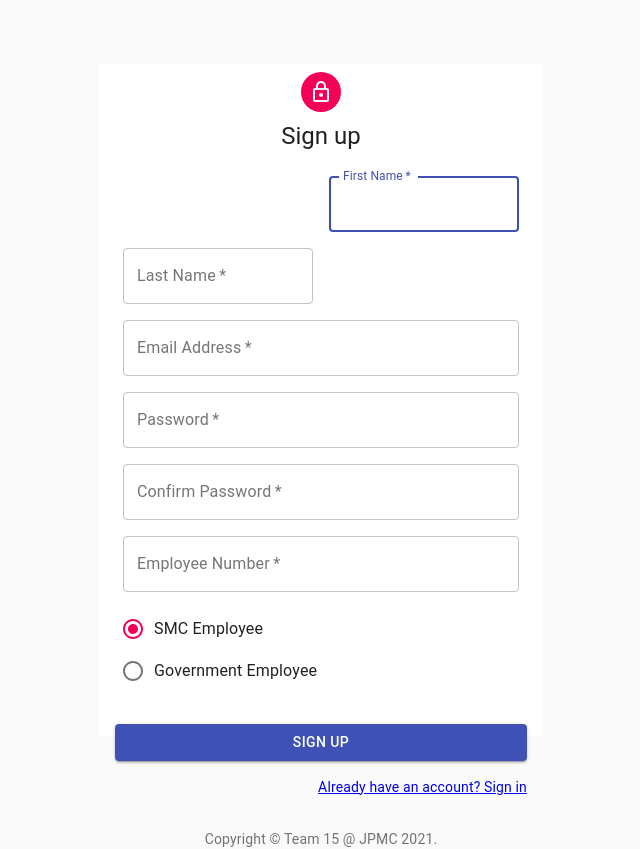
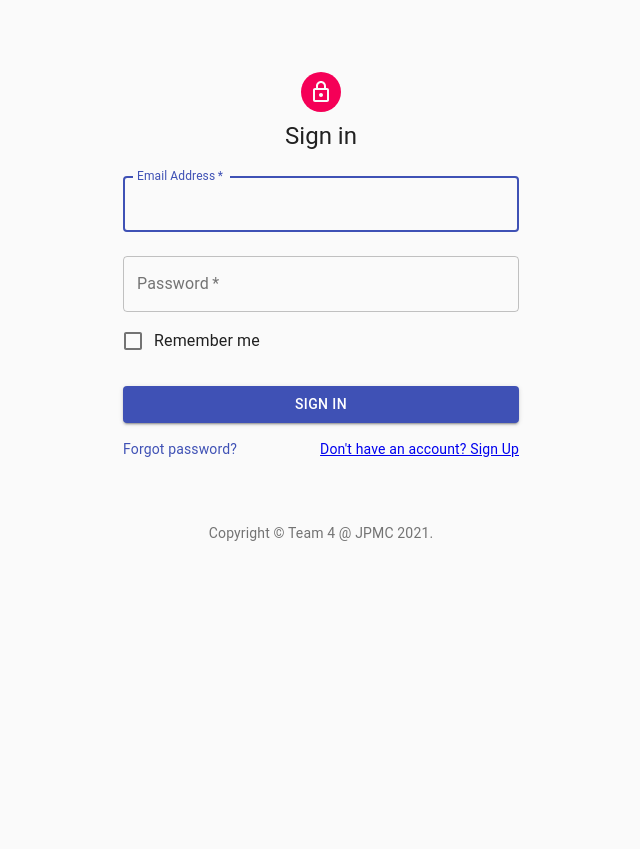
Before and after one commit to aaryandewan/react_auth_2, a React (Create React App) app: page /signin in a window 1280 px wide. Shown: the whole page, without its empty margins (319-959 px from the left). After the commit the page ends 800 px from the top, so only its background shows below. Built offline with nearby package versions, Linux system fonts and the light colour scheme; no server answers.

Commit message:
Signup and signin both working completely -- after signing in or signing up, you get pushed firecty to the dashboard i.e '/'

```diff
--- a/src/components/App.js
+++ b/src/components/App.js
@@ -1,17 +1,21 @@
 import React from "react";
 import Signup from "./Signup";
-import { BrowserRouter as Router } from "react-router-dom";
+import { BrowserRouter as Router, Switch, Route } from "react-router-dom";
 import { AuthProvider } from "../context/AuthContext";
+import Dashboard from "./Dashboard";
+import Signin from "./Signin";
 
 function App() {
   return (
-    <AuthProvider>
-      <Router>
-        <div>
-          <Signup />
-        </div>
-      </Router>
-    </AuthProvider>
+    <Router>
+      <AuthProvider>
+        <Switch>
+          <Route exact path="/" component={Dashboard} />
+          <Route exact path="/signup" component={Signup} />
+          <Route exact path="/signin" component={Signin} />
+        </Switch>
+      </AuthProvider>
+    </Router>
   );
 }
 
--- /dev/null
+++ b/src/components/Dashboard.js
@@ -0,0 +1,5 @@
+import React from "react";
+
+export default function Dashboard() {
+  return <div>Dashboard</div>;
+}
--- /dev/null
+++ b/src/components/Signin.js
@@ -0,0 +1,166 @@
+import React, { useState } from "react";
+import Avatar from "@material-ui/core/Avatar";
+import Button from "@material-ui/core/Button";
+import CssBaseline from "@material-ui/core/CssBaseline";
+import TextField from "@material-ui/core/TextField";
+import FormControlLabel from "@material-ui/core/FormControlLabel";
+import Checkbox from "@material-ui/core/Checkbox";
+import Link from "@material-ui/core/Link";
+import Grid from "@material-ui/core/Grid";
+import Box from "@material-ui/core/Box";
+import LockOutlinedIcon from "@material-ui/icons/LockOutlined";
+import Typography from "@material-ui/core/Typography";
+import { makeStyles } from "@material-ui/core/styles";
+import Container from "@material-ui/core/Container";
+import { Link as RouterLink, useHistory } from "react-router-dom";
+
+import { useAuth } from "../context/AuthContext";
+import { SignalCellularConnectedNoInternet4BarTwoTone } from "@material-ui/icons";
+
+function Copyright() {
+  return (
+    <Typography variant="body2" color="textSecondary" align="center">
+      {"Copyright © "}
+      <Link color="inherit" href="https://material-ui.com/">
+        Team 4 @ JPMC
+      </Link>{" "}
+      {new Date().getFullYear()}
+      {"."}
+    </Typography>
+  );
+}
+
+const useStyles = makeStyles((theme) => ({
+  paper: {
+    marginTop: theme.spacing(8),
+    display: "flex",
+    flexDirection: "column",
+    alignItems: "center",
+  },
+  avatar: {
+    margin: theme.spacing(1),
+    backgroundColor: theme.palette.secondary.main,
+  },
+  form: {
+    width: "100%", // Fix IE 11 issue.
+    marginTop: theme.spacing(1),
+  },
+  submit: {
+    margin: theme.spacing(3, 0, 2),
+  },
+}));
+
+const initialFormValues = {
+  email: "",
+  password: "",
+};
+
+export default function Signin() {
+  const { signin } = useAuth();
+
+  const history = useHistory();
+  const [values, setValues] = useState(initialFormValues);
+  const [error, setError] = useState("");
+  const [loading, setLoading] = useState(false);
+
+  const classes = useStyles();
+
+  const handleInputChange = (e) => {
+    const { name, value } = e.target;
+    setValues({
+      ...values,
+      [name]: value,
+    });
+  };
+
+  const formSubmit = async (e) => {
+    e.preventDefault();
+    const finalFormData = {
+      ...values,
+    };
+    console.log(":DDD");
+    console.log(finalFormData);
+
+    try {
+      setError("");
+      setLoading(true);
+      await signin(finalFormData.email, finalFormData.password);
+      history.push("/");
+    } catch {
+      setError("Failed to Log in");
+    }
+    setLoading(false);
+  };
+
+  return (
+    <Container component="main" maxWidth="xs" style={{ height: "84vh" }}>
+      <CssBaseline />
+      <div
+        className={classes.paper}
+        // style={{ backgroundColor: "white", padding: "30px" }}
+      >
+        <Avatar className={classes.avatar}>
+          <LockOutlinedIcon />
+        </Avatar>
+        <Typography component="h1" variant="h5">
+          Sign in
+        </Typography>
+        <form className={classes.form} noValidate onSubmit={formSubmit}>
+          {error && <h1>{error}</h1>}
+          <TextField
+            variant="outlined"
+            margin="normal"
+            required
+            fullWidth
+            id="email"
+            label="Email Address"
+            name="email"
+            autoComplete="email"
+            autoFocus
+            onChange={handleInputChange}
+          />
+          <TextField
+            variant="outlined"
+            margin="normal"
+            required
+            fullWidth
+            name="password"
+            label="Password"
+            type="password"
+            id="password"
+            autoComplete="current-password"
+            onChange={handleInputChange}
+          />
+          <FormControlLabel
+            control={<Checkbox value="remember" color="primary" />}
+            label="Remember me"
+          />
+          <Button
+            type="submit"
+            fullWidth
+            variant="contained"
+            color="primary"
+            className={classes.submit}
+          >
+            Sign In
+          </Button>
+          <Grid container>
+            <Grid item xs>
+              <Link href="#" variant="body2">
+                Forgot password?
+              </Link>
+            </Grid>
+            <Grid item>
+              <RouterLink to="/signup" variant="body2">
+                {"Don't have an account? Sign Up"}
+              </RouterLink>
+            </Grid>
+          </Grid>
+        </form>
+      </div>
+      <Box mt={8}>
+        <Copyright />
+      </Box>
+    </Container>
+  );
+}
--- a/src/components/Signup.js
+++ b/src/components/Signup.js
@@ -17,7 +17,7 @@
 import Typography from "@material-ui/core/Typography";
 import { makeStyles } from "@material-ui/core/styles";
 import Container from "@material-ui/core/Container";
-import { Link as RouterLink } from "react-router-dom";
+import { Link as RouterLink, useHistory } from "react-router-dom";
 
 function Copyright() {
   return (
@@ -63,6 +63,8 @@
 };
 
 export default function Signup() {
+  const history = useHistory();
+  const { login } = useAuth();
   const { signup, currentUser } = useAuth();
   const [radioValue, setRadioValue] = useState("smc");
   const [values, setValues] = useState(initialFormValues);
@@ -101,6 +103,7 @@
       setError("");
       setLoading(true);
       await signup(finalFormData.email, finalFormData.password);
+      history.push("/");
     } catch {
       setError("Failed to create user");
     }
--- a/src/context/AuthContext.js
+++ b/src/context/AuthContext.js
@@ -23,10 +23,15 @@
   const value = {
     currentUser,
     signup,
+    signin,
   };
 
   function signup(email, password) {
     return auth.createUserWithEmailAndPassword(email, password);
+  }
+
+  function signin(email, password) {
+    return auth.signInWithEmailAndPassword(email, password);
   }
 
   return (
```
